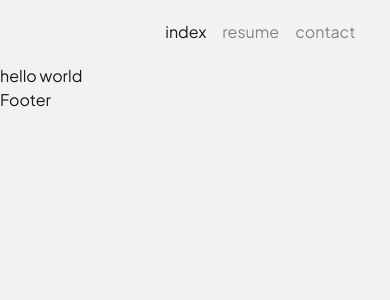
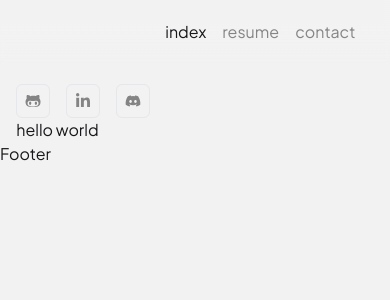
Before and after one commit to DLee1993/portfolio_website, a Next.js app: page / in a window 390 px wide. Shown: the top 300 px of the page. Built offline with nearby package versions, Linux system fonts and the light colour scheme.

Commit message:
added social links to page on mobile viewport only

```diff
--- a/app/page.tsx
+++ b/app/page.tsx
@@ -1,7 +1,51 @@
+//import AccentDot from "./AccentDot";
+import Link from "next/link";
+import { FaDiscord, FaLinkedinIn, FaGithubAlt } from "react-icons/fa";
+
 export default function Home() {
     return (
-        <section>
+        <section className="customWidth mt-5">
+            <ul className="flex space-x-4 sm:hidden">
+                <li className="relative border border-foreground25 rounded-md overflow-hidden group">
+                    <div className="absolute top-1/2 left-1/2 -translate-x-1/2 -translate-y-1/2 -z-50 size-0 bg-foreground group-hover:size-full pointer-events-none transition-all duration-300 rounded-md"></div>
+                    <Link
+                        href="https://github.com/DLee1993"
+                        target="_blank"
+                        className="block p-2 text-foreground50 hover:text-foreground"
+                    >
+                        <FaGithubAlt className="group-hover:text-background transition-all duration-300" />
+                    </Link>
+                </li>
+                <li className="relative border border-foreground25 rounded-md overflow-hidden group">
+                    <div className="absolute top-1/2 left-1/2 -translate-x-1/2 -translate-y-1/2 -z-50 size-0 bg-foreground group-hover:size-full pointer-events-none transition-all duration-300 rounded-md"></div>
+                    <Link
+                        href="https://www.linkedin.com/in/wd-david-lee"
+                        target="_blank"
+                        className="block p-2 text-foreground50 hover:text-foreground"
+                    >
+                        <FaLinkedinIn className="group-hover:text-background transition-all duration-300" />
+                    </Link>
+                </li>
+                <li className="relative border border-foreground25 rounded-md overflow-hidden group">
+                    <div className="absolute top-1/2 left-1/2 -translate-x-1/2 -translate-y-1/2 -z-50 size-0 bg-foreground group-hover:size-full pointer-events-none transition-all duration-300 rounded-md"></div>
+                    <Link
+                        href="https://discordapp.com/users/706100204960612443"
+                        target="_blank"
+                        className="block p-2 text-foreground50 hover:text-foreground"
+                    >
+                        <FaDiscord className="group-hover:text-background transition-all duration-300" />
+                    </Link>
+                </li>
+            </ul>
             <h1>hello world</h1>
         </section>
     );
 }
+
+{
+    /**
+    <aside className="absolute top-1/2 -translate-y-1/2 left-5 w-fit flex justify-center items-center gap-2">
+                    <AccentDot />
+                    <p className="text-sm font-bold">Available for work</p>
+                </aside> */
+}
```
